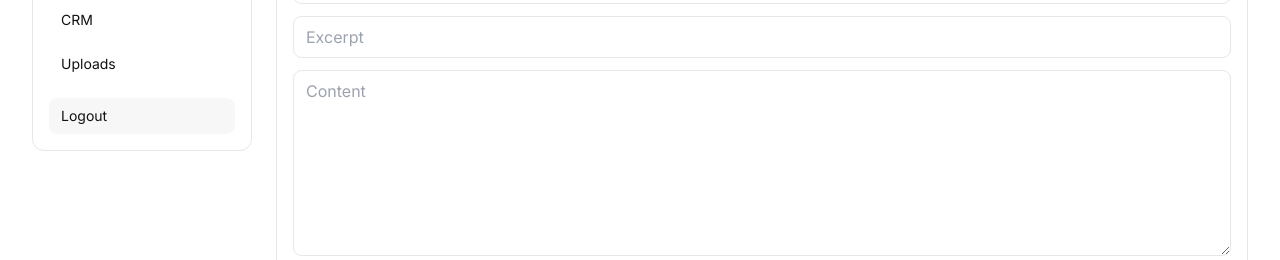
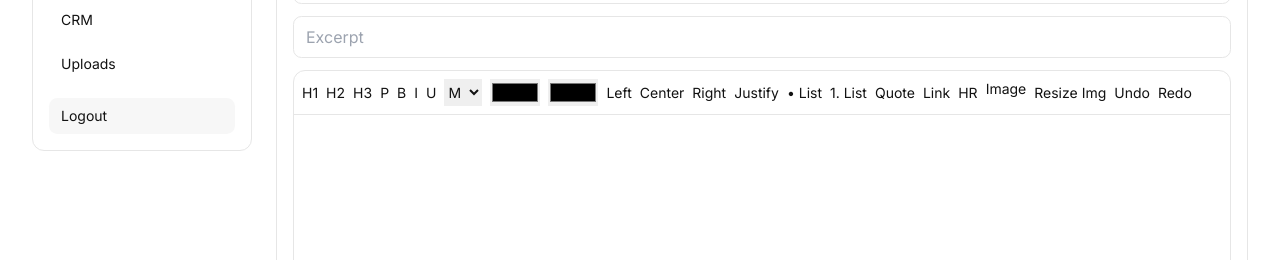
Before and after one commit to Xeetrix/knltc, a Next.js app: page /admin/blog in a window 1280 px wide. Shown: the part 540-800 px from the top of the page. Built offline with nearby package versions, Linux system fonts and the light colour scheme; no server answers.

Commit message:
Upgrade admin blog editor to rich text with inline image uploads

```diff
--- a/app/blog/[slug]/page.tsx
+++ b/app/blog/[slug]/page.tsx
@@ -1,5 +1,6 @@
 import { notFound } from "next/navigation";
 import { getPublishedPostBySlug } from "@/lib/cms";
+import RichContent from "@/components/blog/RichContent";
 
 export default async function BlogDetailsPage({ params }: { params: Promise<{ slug: string }> }) {
   const { slug } = await params;
@@ -14,7 +15,7 @@ export default async function BlogDetailsPage({ params }: { params: Promise<{ sl
           <p className="text-xs font-medium uppercase tracking-wide text-muted-foreground">{post.categories?.name ?? "Uncategorized"}</p>
           <h1 className="mt-2 text-3xl font-bold">{post.title}</h1>
           <p className="mt-3 text-sm text-muted-foreground">By {post.author}</p>
-          <p className="mt-6 whitespace-pre-wrap text-foreground/90">{post.content}</p>
+          <RichContent html={post.content} />
         </article>
       </div>
     </section>
--- a/components/admin/BlogManager.tsx
+++ b/components/admin/BlogManager.tsx
@@ -1,6 +1,7 @@
 "use client";
 
 import { useMemo, useState, type FormEvent } from "react";
+import RichTextEditor from "@/components/admin/RichTextEditor";
 import ConfirmDialog from "@/components/ui/confirm-dialog";
 import { notify } from "@/lib/notify";
 import type { BlogPost, Category } from "@/lib/cms";
@@ -110,7 +111,7 @@ export default function BlogManager({ initialPosts, categories }: { initialPosts
         </select>
         <input className="rounded-md border px-3 py-2 md:col-span-2" placeholder="Cover image URL" value={form.cover_image} onChange={(e) => setForm({ ...form, cover_image: e.target.value })} />
         <input className="rounded-md border px-3 py-2 md:col-span-2" placeholder="Excerpt" value={form.excerpt} onChange={(e) => setForm({ ...form, excerpt: e.target.value })} />
-        <textarea className="rounded-md border px-3 py-2 md:col-span-2" placeholder="Content" value={form.content} onChange={(e) => setForm({ ...form, content: e.target.value })} rows={7} />
+        <RichTextEditor value={form.content} onChange={(content) => setForm({ ...form, content })} />
         <div className="flex gap-2">
           <button className="rounded-md bg-primary px-3 py-2 text-primary-foreground">{mode} post</button>
           {form.id ? <button type="button" onClick={() => setForm(initialForm)} className="rounded-md border px-3 py-2">Cancel</button> : null}
--- /dev/null
+++ b/components/admin/RichTextEditor.tsx
@@ -0,0 +1,76 @@
+"use client";
+
+import { useRef, useState } from "react";
+
+type Props = { value: string; onChange: (value: string) => void };
+
+export default function RichTextEditor({ value, onChange }: Props) {
+  const ref = useRef<HTMLDivElement>(null);
+  const [uploading, setUploading] = useState(false);
+
+  const exec = (command: string, val?: string) => {
+    ref.current?.focus();
+    document.execCommand(command, false, val);
+    onChange(ref.current?.innerHTML ?? "");
+  };
+
+  const uploadAndInsertImage = async (file: File) => {
+    setUploading(true);
+    const fd = new FormData();
+    fd.append("file", file);
+    fd.append("bucket", "blog-images");
+    const res = await fetch("/api/admin/upload", { method: "POST", body: fd });
+    const data = await res.json();
+    setUploading(false);
+    if (!res.ok) return;
+    exec("insertImage", data.url);
+  };
+
+  return (
+    <div className="md:col-span-2 rounded-xl border bg-card">
+      <div className="flex flex-wrap gap-2 border-b p-2 text-sm">
+        <button type="button" onClick={() => exec("formatBlock", "<h1>")}>H1</button>
+        <button type="button" onClick={() => exec("formatBlock", "<h2>")}>H2</button>
+        <button type="button" onClick={() => exec("formatBlock", "<h3>")}>H3</button>
+        <button type="button" onClick={() => exec("formatBlock", "<p>")}>P</button>
+        <button type="button" onClick={() => exec("bold")}>B</button>
+        <button type="button" onClick={() => exec("italic")}>I</button>
+        <button type="button" onClick={() => exec("underline")}>U</button>
+        <select onChange={(e) => exec("fontSize", e.target.value)} defaultValue="3"><option value="2">S</option><option value="3">M</option><option value="5">L</option><option value="7">XL</option></select>
+        <input type="color" onChange={(e) => exec("foreColor", e.target.value)} />
+        <input type="color" onChange={(e) => exec("hiliteColor", e.target.value)} />
+        <button type="button" onClick={() => exec("justifyLeft")}>Left</button>
+        <button type="button" onClick={() => exec("justifyCenter")}>Center</button>
+        <button type="button" onClick={() => exec("justifyRight")}>Right</button>
+        <button type="button" onClick={() => exec("justifyFull")}>Justify</button>
+        <button type="button" onClick={() => exec("insertUnorderedList")}>• List</button>
+        <button type="button" onClick={() => exec("insertOrderedList")}>1. List</button>
+        <button type="button" onClick={() => exec("formatBlock", "<blockquote>")}>Quote</button>
+        <button type="button" onClick={() => { const url = window.prompt("URL"); if (url) exec("createLink", url); }}>Link</button>
+        <button type="button" onClick={() => exec("insertHorizontalRule")}>HR</button>
+        <label className="cursor-pointer">Image<input type="file" accept="image/*" className="hidden" onChange={(e) => e.target.files?.[0] && uploadAndInsertImage(e.target.files[0])} /></label>
+        <button type="button" onClick={() => {
+          const img = window.getSelection()?.anchorNode?.parentElement;
+          if (img?.tagName === "IMG") {
+            const width = window.prompt("Image width in px", "600");
+            if (width) {
+              (img as HTMLImageElement).style.width = `${Number(width)}px`;
+              onChange(ref.current?.innerHTML ?? "");
+            }
+          }
+        }}>Resize Img</button>
+        <button type="button" onClick={() => exec("undo")}>Undo</button>
+        <button type="button" onClick={() => exec("redo")}>Redo</button>
+        {uploading ? <span className="text-xs text-muted-foreground">Uploading...</span> : null}
+      </div>
+      <div
+        ref={ref}
+        contentEditable
+        suppressContentEditableWarning
+        className="min-h-56 p-3 outline-none"
+        onInput={(e) => onChange((e.target as HTMLDivElement).innerHTML)}
+        dangerouslySetInnerHTML={{ __html: value }}
+      />
+    </div>
+  );
+}
--- /dev/null
+++ b/components/blog/RichContent.tsx
@@ -0,0 +1,6 @@
+import { sanitizeRichHtml } from "@/lib/sanitize-rich-html";
+
+export default function RichContent({ html }: { html: string }) {
+  const safe = sanitizeRichHtml(html);
+  return <div className="prose prose-neutral mt-6 max-w-none" dangerouslySetInnerHTML={{ __html: safe }} />;
+}
--- /dev/null
+++ b/lib/sanitize-rich-html.ts
@@ -0,0 +1,16 @@
+const blockedTags = ["script", "iframe", "object", "embed", "style", "link", "meta"];
+
+export function sanitizeRichHtml(html: string) {
+  if (!html) return "";
+  let output = html;
+  blockedTags.forEach((tag) => {
+    const pair = new RegExp(`<${tag}[^>]*>[\\s\\S]*?<\\/${tag}>`, "gi");
+    output = output.replace(pair, "");
+    const single = new RegExp(`<${tag}[^>]*\\/?\\s*>`, "gi");
+    output = output.replace(single, "");
+  });
+
+  output = output.replace(/\son\w+=("[^"]*"|'[^']*'|[^\s>]+)/gi, "");
+  output = output.replace(/\s(href|src)=("|')\s*javascript:[^"']*("|')/gi, "");
+  return output;
+}
```
